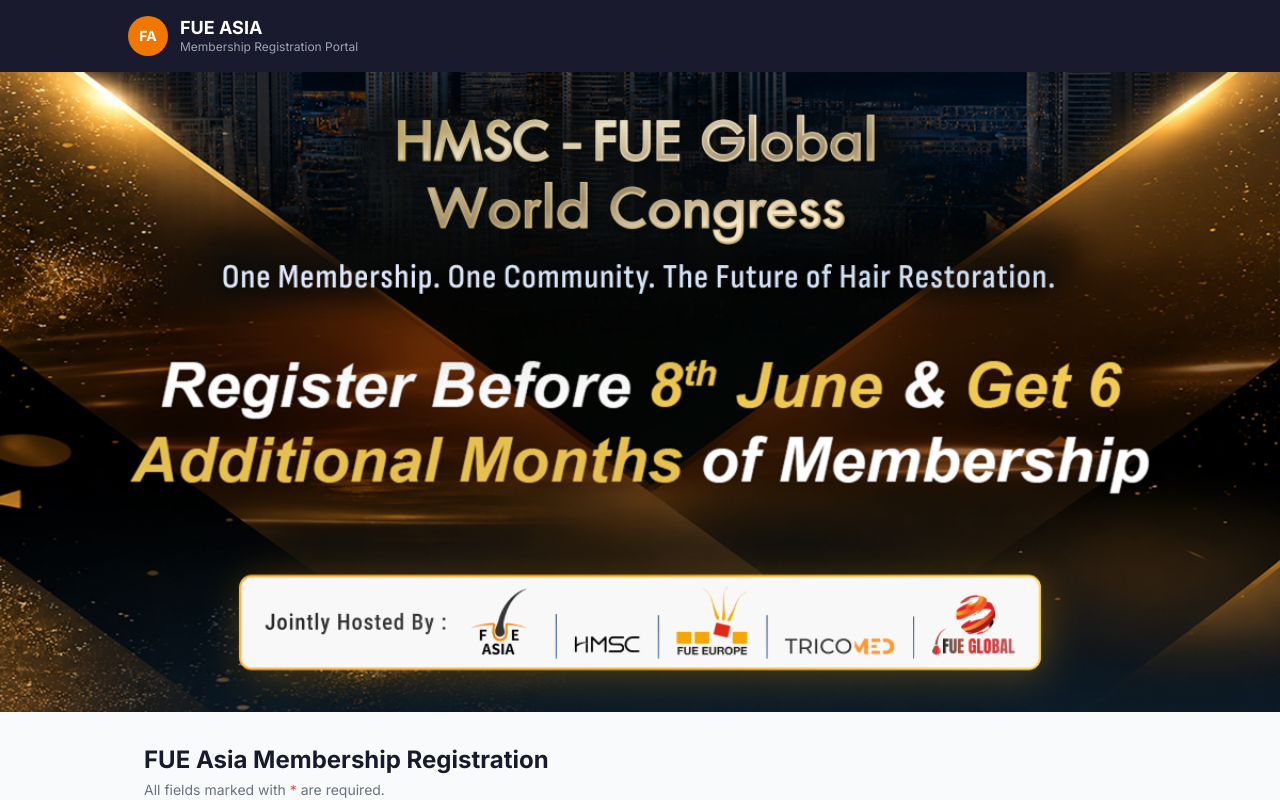
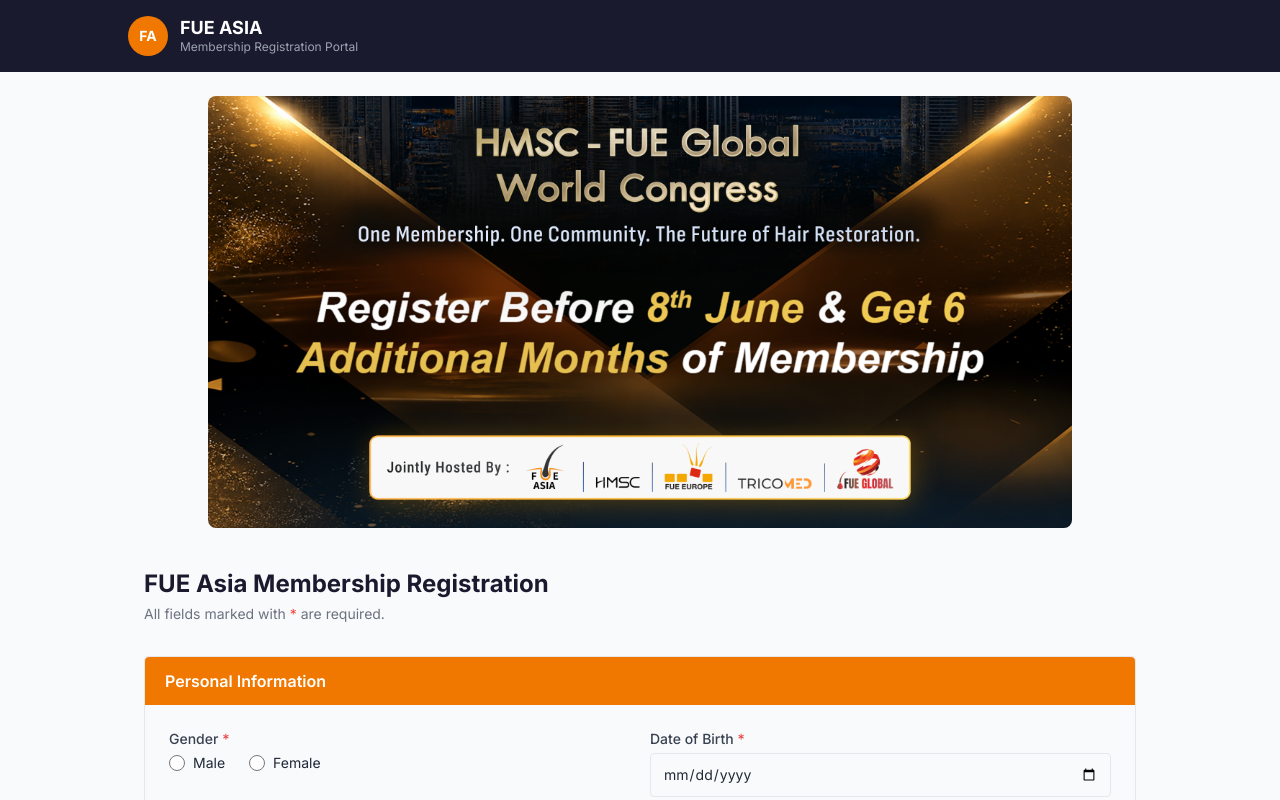
Before and after one commit to servicesadlogues/fueasia_webdashboard, a React (Vite) app: page / in a window 1280 px wide. Shown: the top 800 px of the page. Built offline with nearby package versions, Linux system fonts and the light colour scheme; no server answers.

Commit message:
banner size reduced and centered

```diff
--- a/src/pages/RegistrationPage.jsx
+++ b/src/pages/RegistrationPage.jsx
@@ -7,11 +7,11 @@
     <Header />
     <main className="flex-1 bg-gray-50">
       {/* Banner */}
-      <div className="w-full">
+      <div className="w-full max-w-4xl mx-auto px-4 pt-6 pb-2">
         <img
           src="/banner.png"
           alt="FUE Asia Membership — USD $99 | 10% OFF with FUEGLOBALMEMBER"
-          className="w-full object-cover"
+          className="w-full object-contain rounded-lg"
         />
       </div>
       <RegistrationForm />
```
